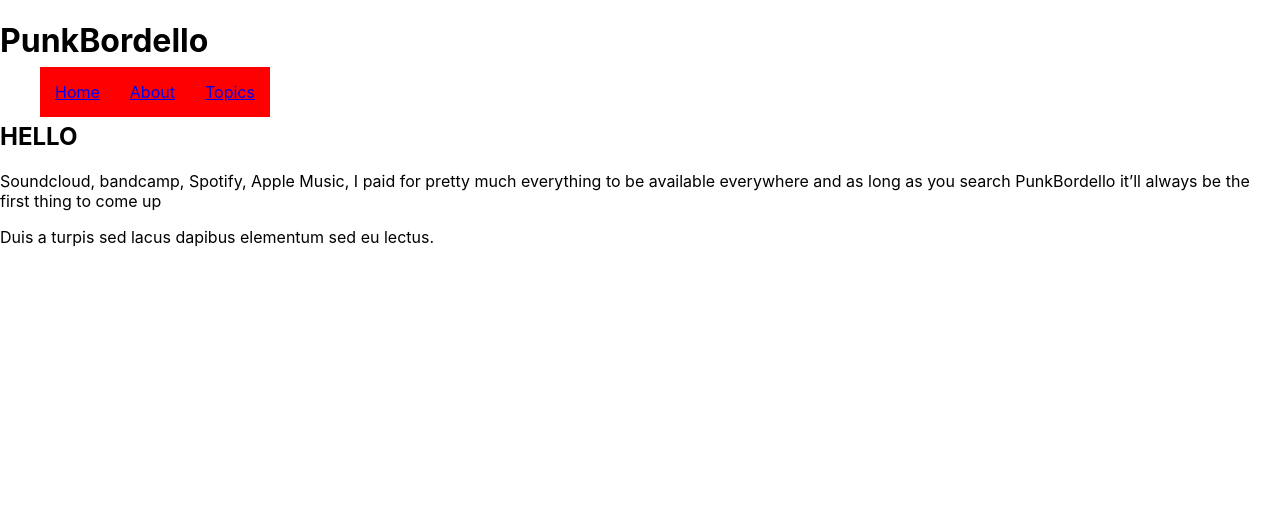
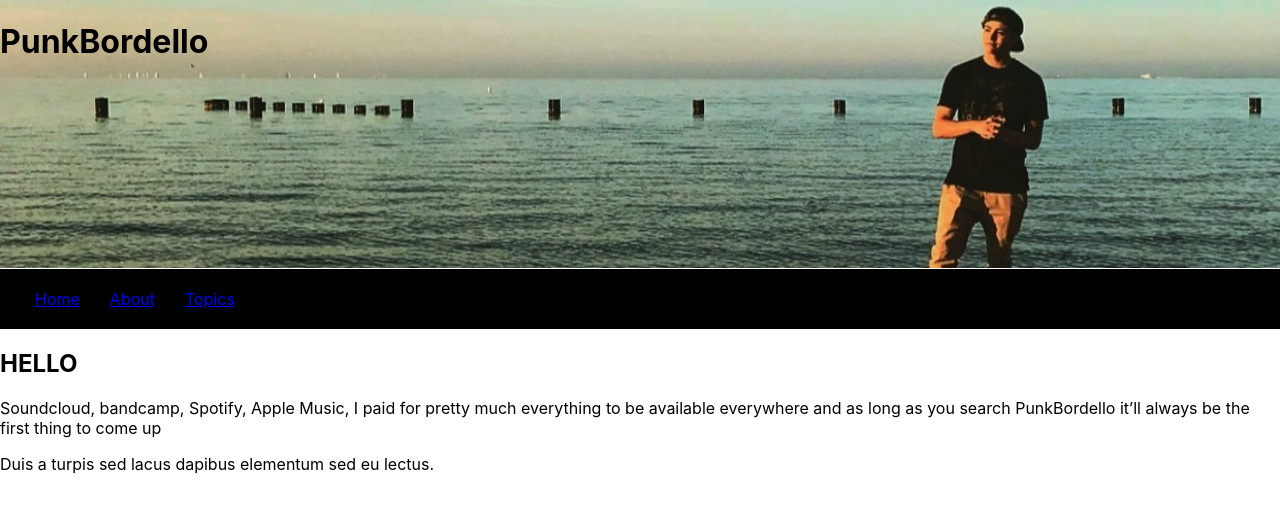
Before and after one commit to jameslock86/cory, a React (Create React App) app in the folder cory/cory/: page / in a window 1280 px wide. Shown: the top 512 px of the page. Built offline with nearby package versions, Linux system fonts and the light colour scheme.

Commit message:
adding hero section

```diff
--- a/cory/cory/package.json
+++ b/cory/cory/package.json
@@ -7,7 +7,7 @@
     "react": "^16.7.0",
     "react-dom": "^16.7.0",
     "react-router-dom": "^4.3.1",
-    "react-scripts": "2.1.1"
+    "react-scripts": "^2.1.3"
   },
   "scripts": {
     "start": "react-scripts start",
--- a/cory/cory/src/App.css
+++ b/cory/cory/src/App.css
@@ -3,28 +3,15 @@
 }
 .navLink{
   padding:15px;
-  background-color:red;
 }
-.App-header {
-  background-color: #282c34;
-  min-height: 100vh;
-  display: flex;
-  flex-direction: column;
-  align-items: center;
-  justify-content: center;
-  font-size: calc(10px + 2vmin);
-  color: white;
+#hero-image{
+  width: 100vw;
 }
-
-.App-link {
-  color: #61dafb;
+#hero-title{
+  margin-top: -250px;
 }
-
-@keyframes App-logo-spin {
-  from {
-    transform: rotate(0deg);
-  }
-  to {
-    transform: rotate(360deg);
-  }
+.header{
+  margin-top:208px;
+  background-color:black;
+  padding: 20px;
 }
--- a/cory/cory/src/App.js
+++ b/cory/cory/src/App.js
@@ -4,12 +4,14 @@ import './App.css';
 import Home from './components/home.js';
 import About from './components/about.js';
 import Topics from './components/topics.js';
+import CoryImage from './public/coryImage.jpg';
 class App extends Component {
   render() {
     return (
       <HashRouter >
        <div>
-          <h1>PunkBordello</h1>
+         <img id="hero-image"src={CoryImage} alt="hero Image"/>
+          <h1 id="hero-title">PunkBordello</h1>
           <ul className="header">
             <a className="navLink"><NavLink to="/">Home</NavLink></a>
             <a className="navLink"><NavLink to="/about">About</NavLink></a>
```
Also changed, not shown: cory/cory/src/public/coryImage.jpg (added), 1 other file (tests, documents, lock files or other folders).
